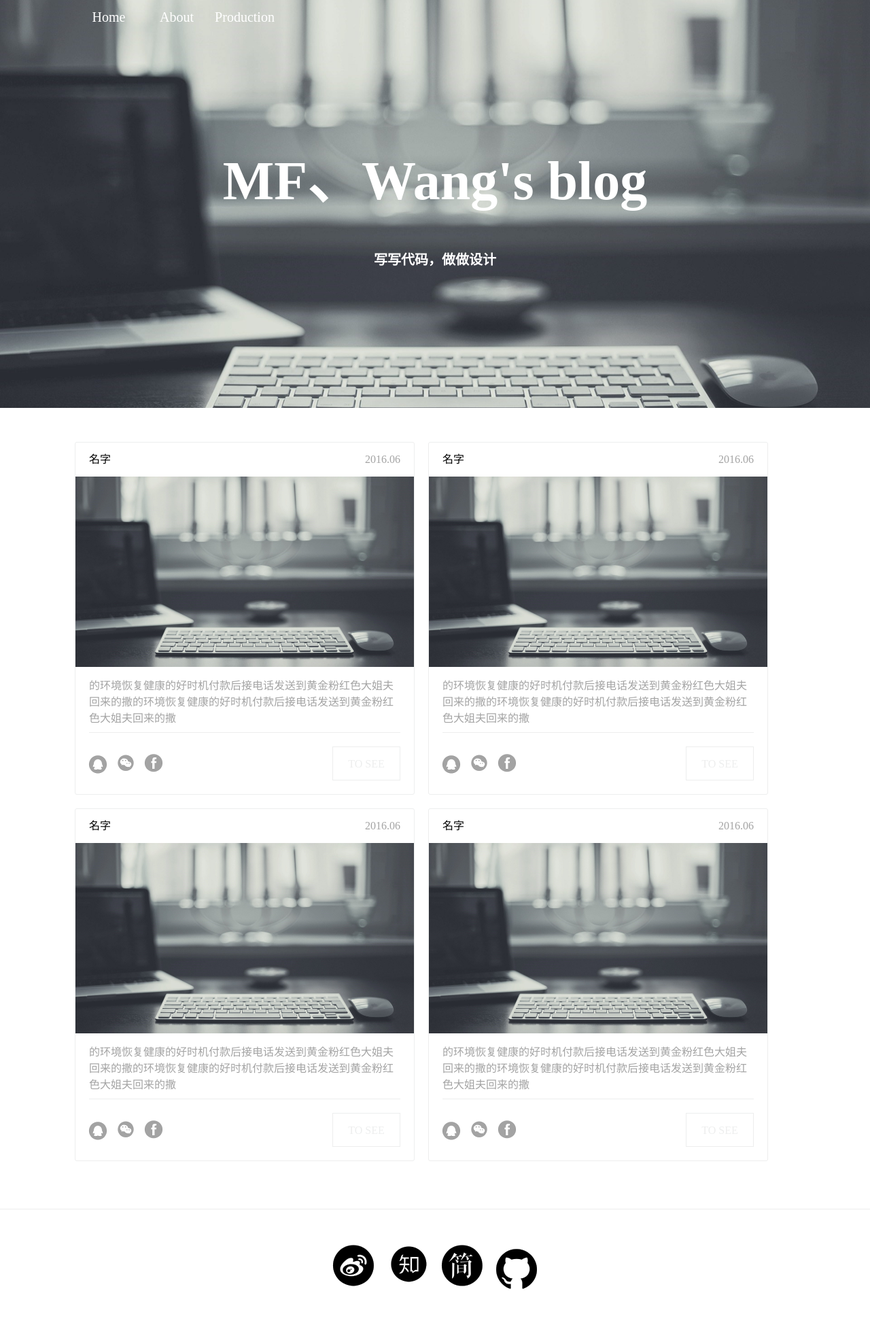
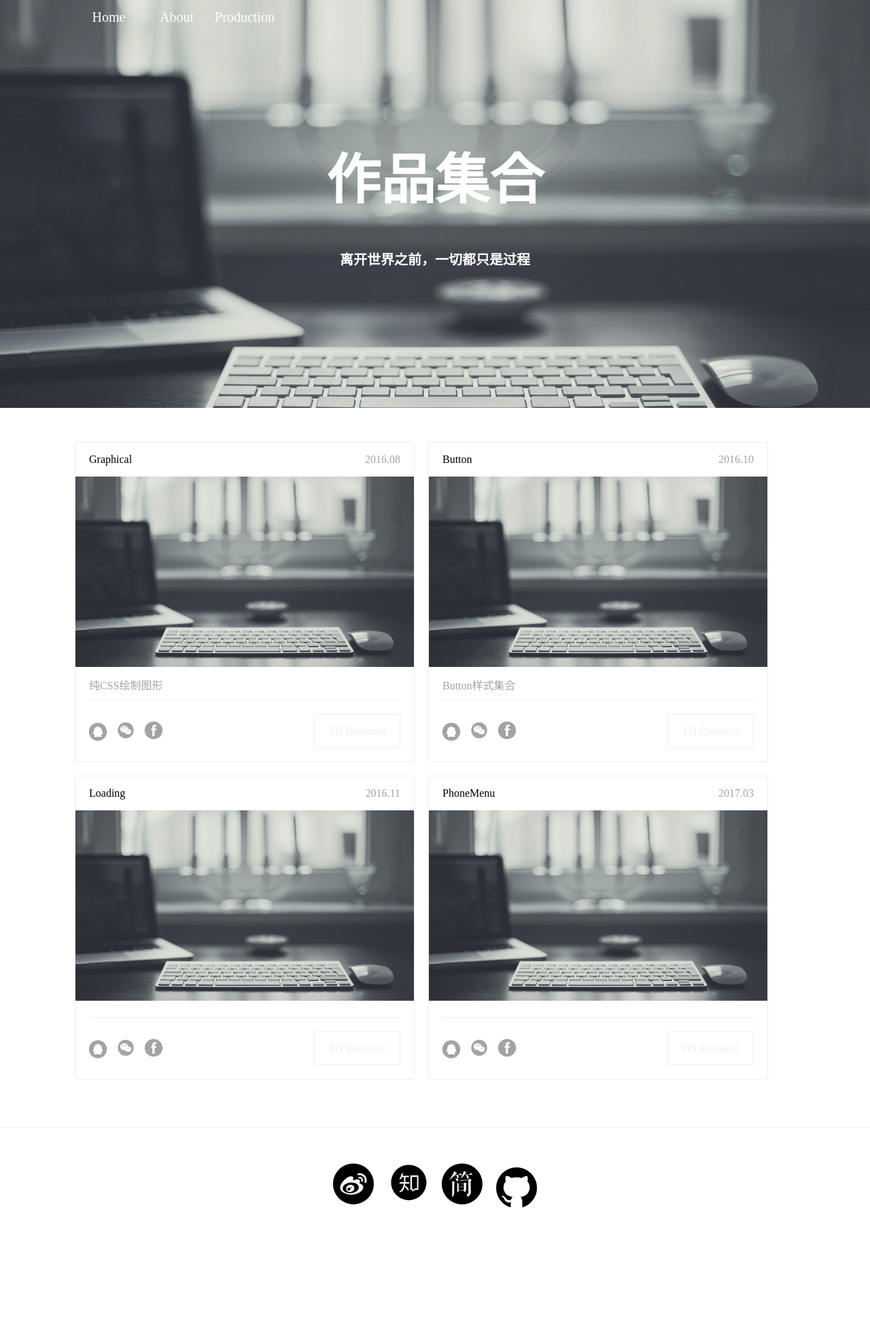
Before and after one commit to MfWang/MfWang.github.io, a Jekyll site: the page built from production.html, in a window 1280 px wide. Shown: the whole page at 68% size. Built offline with Jekyll 4.4.1, drawn with Linux system fonts in a browser that asks for light colours; after the commit the page ends 1829 px from its top, so only the background shows below that.

Commit message:
modify productions

```diff
--- a/_config.yml
+++ b/_config.yml
@@ -110,9 +110,9 @@
 index_desc: "写写代码，做做设计"
 index_desc2: "离开世界之前，一切都只是过程"
 
-# Post
-post_title: "博客详情"
-post_desc: "离开世界之前，一切都只是过程"
+# Production
+production_title: "作品集合"
+production_desc: "离开世界之前，一切都只是过程"
 
 
 # Tags
@@ -142,3 +142,40 @@
     link: "http://www.jianshu.com/u/36b0a1cd2abe"
   }
 ]
+
+# Produtions
+github_template_link: "http://htmlpreview.github.io/?"
+Productions: [
+  {
+    name: "Graphical",
+    date: "2016.08",
+    img: "",
+    summary: "纯CSS绘制图形",
+    tag: [],
+    link: "https://github.com/MfWang/Production/blob/master/Graphical/graphical.html"
+  },
+  {
+    name: "Button",
+    date: "2016.10",
+    img: "",
+    summary: "Button样式集合",
+    tag: [],
+    link: "https://github.com/MfWang/Production/blob/master/button/button.html"
+  },
+  {
+    name: "Loading",
+    date: "2016.11",
+    img: "",
+    summary: "",
+    tag: [],
+    link: "https://github.com/MfWang/Production/blob/master/Loading/loading.html"
+  },
+  {
+    name: "PhoneMenu",
+    date: "2017.03",
+    img: "",
+    summary: "",
+    tag: [],
+    link: "https://github.com/MfWang/Production/blob/master/phoneMenu/phonemenu.html"
+  }
+]
--- a/css/production.css
+++ b/css/production.css
@@ -56,7 +56,7 @@
 }
 .projects .projects_item_link2{
     border: 1px solid #edeeee;
-    width: 100px;
+    padding: 0 20px;
     height: 50px;
     text-align: center;
     line-height: 50px;
--- a/production.html
+++ b/production.html
@@ -3,74 +3,30 @@
 title: MF、Wang's blog
 ---
 <div class="index_banner">
-    <h1 class="index_banner_title">{{ page.title }}</h1>
-    <h3 class="index_banner_desc">{{ site.index_desc }}</h3>
+    <h1 class="index_banner_title">{{ site.production_title }}</h1>
+    <h3 class="index_banner_desc">{{ site.production_desc }}</h3>
 </div>
 <div class="index_content">
     <div class="projects">
+        {% for production in site.Productions %}
             <div class="projects_item">
                 <div class="projects_item_top">
-                <p class="projects_item_name">名字</p>
-                <p class="projects_item_date">2016.06</p>
+                    <p class="projects_item_name">{{ production.name }}</p>
+                    <p class="projects_item_date">{{ production.date }}</p>
                 </div>
-            <a href="" class="projects_item_link"><img src="/img/index_bg.jpg" alt="" class="projects_item_img"></a>
-            <p class="projects_item_desc">的环境恢复健康的好时机付款后接电话发送到黄金粉红色大姐夫回来的撒的环境恢复健康的好时机付款后接电话发送到黄金粉红色大姐夫回来的撒</p>
+                <a href="{{ site.github_template_link }}{{ production.link }}" target="_blank" class="projects_item_link">
+                    <img src="/img/index_bg.jpg" alt="" class="projects_item_img">
+                </a>
+                <p class="projects_item_desc">{{ production.summary }}</p>
                 <div class="projects_item_bottom">
                     <div class="projects_item_tags">
                         <i class="iconfont icon_qq projects_item_tag_item"></i>
                         <i class="iconfont icon_wechat projects_item_tag_item"></i>
                         <i class="iconfont icon_facebook projects_item_tag_item"></i>
                     </div>
-                <a href="" class="projects_item_link2">TO SEE</a>
+                    <a href="{{ production.link }}" target="_blank" class="projects_item_link2">TO Resource</a>
                 </div>
             </div>
-        <div class="projects_item">
-            <div class="projects_item_top">
-                <p class="projects_item_name">名字</p>
-                <p class="projects_item_date">2016.06</p>
-            </div>
-            <a href="" class="projects_item_link"><img src="/img/index_bg.jpg" alt="" class="projects_item_img"></a>
-            <p class="projects_item_desc">的环境恢复健康的好时机付款后接电话发送到黄金粉红色大姐夫回来的撒的环境恢复健康的好时机付款后接电话发送到黄金粉红色大姐夫回来的撒</p>
-            <div class="projects_item_bottom">
-                <div class="projects_item_tags">
-                    <i class="iconfont icon_qq projects_item_tag_item"></i>
-                    <i class="iconfont icon_wechat projects_item_tag_item"></i>
-                    <i class="iconfont icon_facebook projects_item_tag_item"></i>
-                </div>
-                <a href="" class="projects_item_link2">TO SEE</a>
+         {% endfor %}
     </div>
 </div>
-        <div class="projects_item">
-            <div class="projects_item_top">
-                <p class="projects_item_name">名字</p>
-                <p class="projects_item_date">2016.06</p>
-            </div>
-            <a href="" class="projects_item_link"><img src="/img/index_bg.jpg" alt="" class="projects_item_img"></a>
-            <p class="projects_item_desc">的环境恢复健康的好时机付款后接电话发送到黄金粉红色大姐夫回来的撒的环境恢复健康的好时机付款后接电话发送到黄金粉红色大姐夫回来的撒</p>
-            <div class="projects_item_bottom">
-                <div class="projects_item_tags">
-                    <i class="iconfont icon_qq projects_item_tag_item"></i>
-                    <i class="iconfont icon_wechat projects_item_tag_item"></i>
-                    <i class="iconfont icon_facebook projects_item_tag_item"></i>
-                </div>
-                <a href="" class="projects_item_link2">TO SEE</a>
-            </div>
-        </div>
-        <div class="projects_item">
-            <div class="projects_item_top">
-                <p class="projects_item_name">名字</p>
-                <p class="projects_item_date">2016.06</p>
-            </div>
-            <a href="" class="projects_item_link"><img src="/img/index_bg.jpg" alt="" class="projects_item_img"></a>
-            <p class="projects_item_desc">的环境恢复健康的好时机付款后接电话发送到黄金粉红色大姐夫回来的撒的环境恢复健康的好时机付款后接电话发送到黄金粉红色大姐夫回来的撒</p>
-            <div class="projects_item_bottom">
-                <div class="projects_item_tags">
-                    <i class="iconfont icon_qq projects_item_tag_item"></i>
-                    <i class="iconfont icon_wechat projects_item_tag_item"></i>
-                    <i class="iconfont icon_facebook projects_item_tag_item"></i>
-                </div>
-                <a href="" class="projects_item_link2">TO SEE</a>
-            </div>
-        </div>
-    </div>
-</div>
```
Also changed, not shown: 3 other files. Lines whose indentation alone changed are shown as unchanged.
